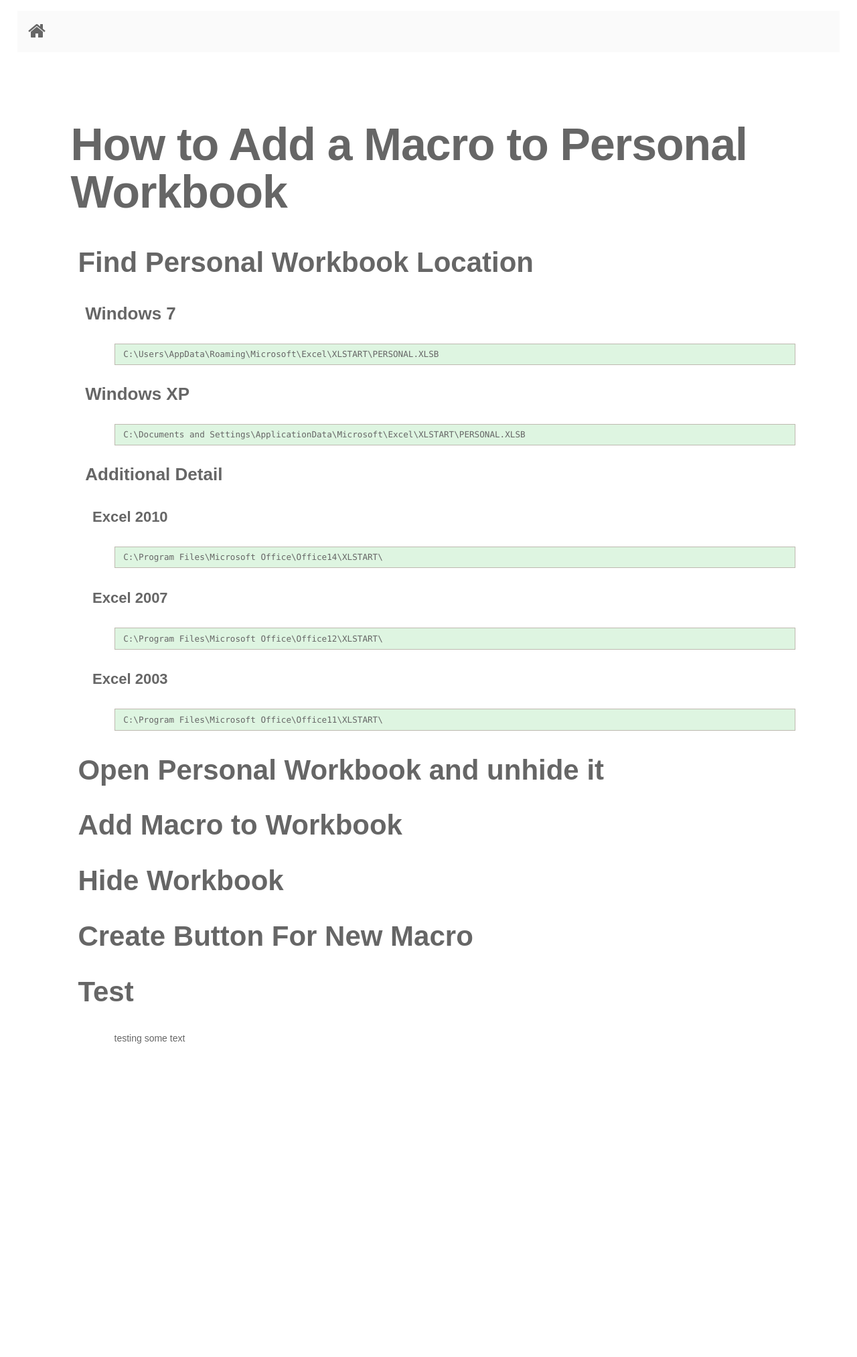
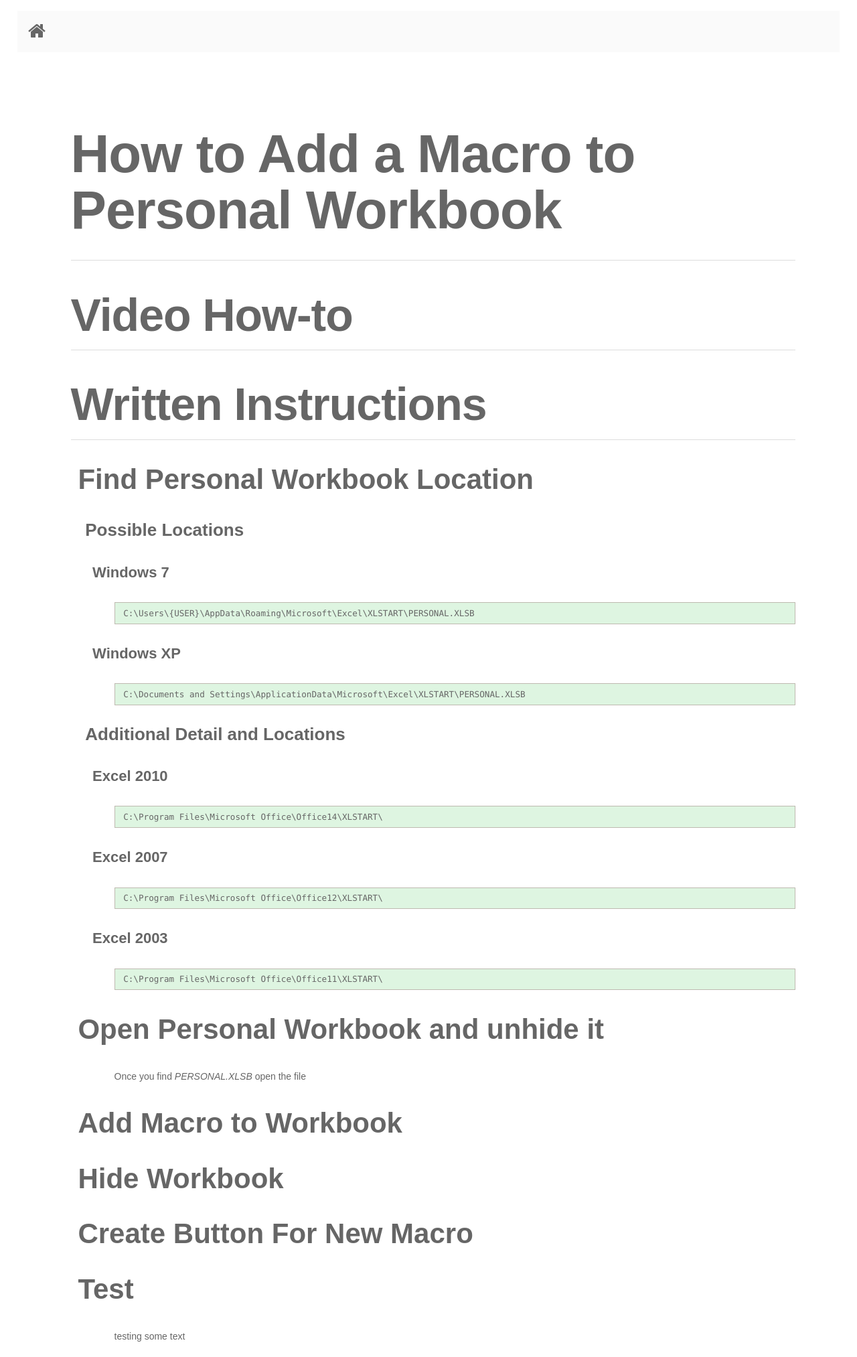
Before and after one commit to SharedIT/SharedIT.github.io, a Jekyll site: the page built from _posts/2016-02-15-PersonalWorkbook.md, in a window 1280 px wide. Shown: the whole page at 67% size. Built offline with Jekyll 4.4.1, drawn with Linux system fonts in a browser that asks for light colours; nearby versions of some CDN libraries; some web fonts are replaced; before the commit the page ends 1582 px from its top, so only the background shows below that.

Commit message:
new personal workbook

````diff
--- a/_posts/2016-02-15-PersonalWorkbook.md
+++ b/_posts/2016-02-15-PersonalWorkbook.md
@@ -2,27 +2,40 @@
 layout: default
 title: Personal Excel Workbook
 permalink: /PersonalWorkbook/
+tags: hide
 ---
 {::options parse_block_html="true" /}
 <div class="content-wrapper">
   <div class="content">
 # How to Add a Macro to Personal Workbook
+{: #title}
+***
+
+# Video How-to
+
+***
+
+# Written Instructions
+
+***
 
 ## Find Personal Workbook Location
 
-### Windows 7
+### Possible Locations
+
+#### Windows 7
 
 ```
-C:\Users\AppData\Roaming\Microsoft\Excel\XLSTART\PERSONAL.XLSB
+C:\Users\{USER}\AppData\Roaming\Microsoft\Excel\XLSTART\PERSONAL.XLSB
 ```
 
-### Windows XP
+#### Windows XP
 
 ```
 C:\Documents and Settings\ApplicationData\Microsoft\Excel\XLSTART\PERSONAL.XLSB
 ```
 
-### Additional Detail
+### Additional Detail and Locations
 
 #### Excel 2010
 
@@ -44,6 +57,8 @@
 
 ## Open Personal Workbook and unhide it
 
+Once you find *PERSONAL.XLSB* open the file
+
 ## Add Macro to Workbook
 
 ## Hide Workbook
--- a/assets/css/4-pages/markdown.sass
+++ b/assets/css/4-pages/markdown.sass
@@ -12,6 +12,11 @@
     top: 10
     left: 48%
     padding: 0 10%
+    #title
+      font-size: 5rem
+      margin-bottom: 2rem
+    h1
+      margin-bottom: 1rem
     h2
       padding-left: 1%
     h3
````
Also changed, not shown: index.html (+6 -2 lines).
